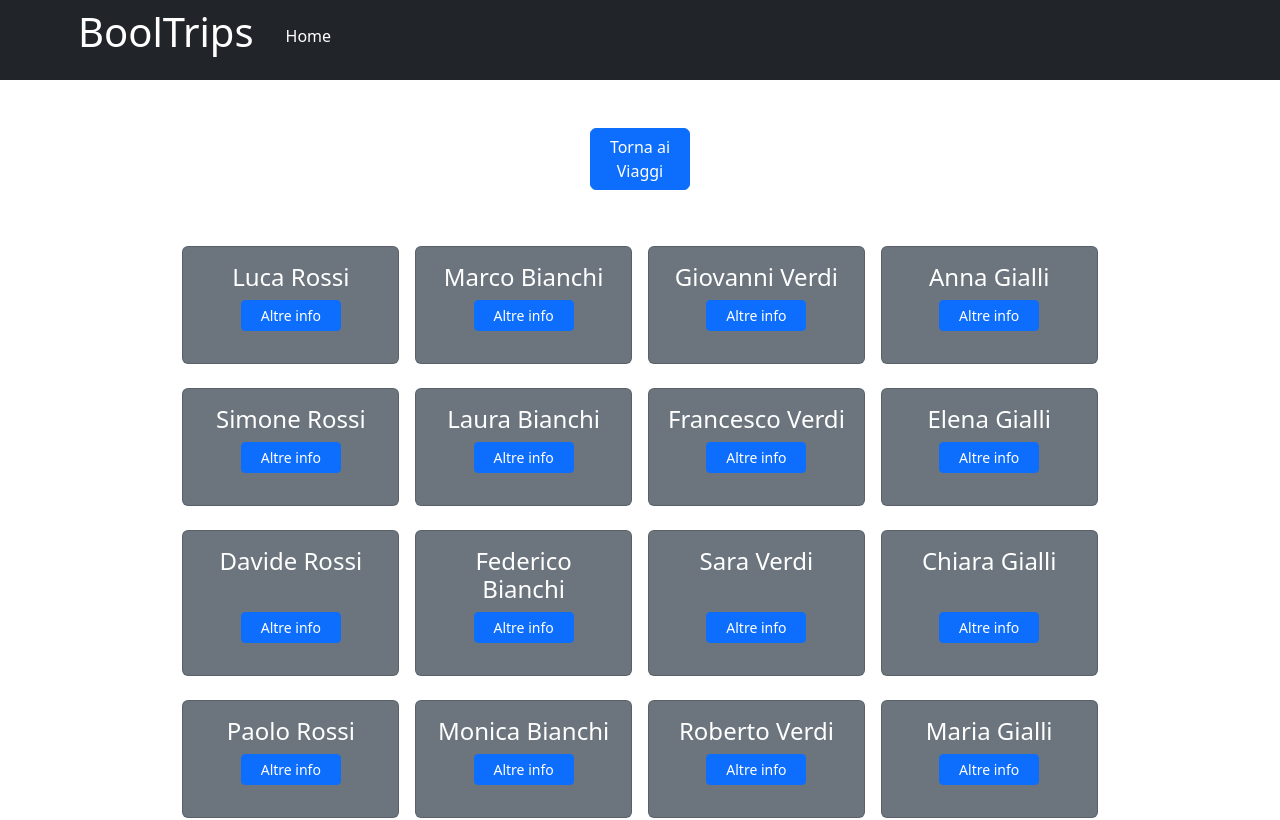
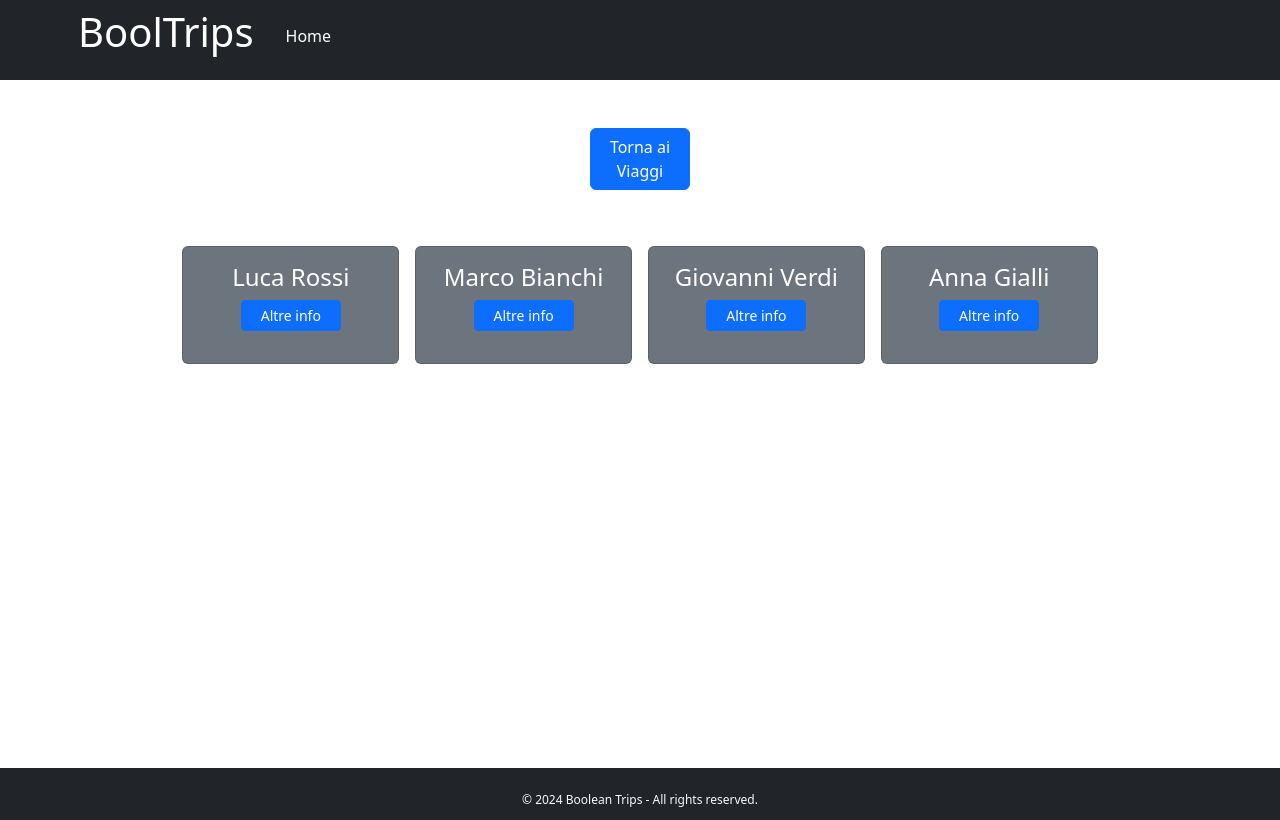
Before and after one commit to massimopallera/goloso-progetto-incredibile, a React (Vite) app: page /trips/V001 in a window 1280 px wide. Shown: the top 820 px of the page. Built offline with nearby package versions, Linux system fonts and the light colour scheme.

Commit message:
add filtred client

```diff
--- a/src/pages/SingleTrip.jsx
+++ b/src/pages/SingleTrip.jsx
@@ -15,11 +15,12 @@ const initial = {
 
 export default function SingleTrip() {
     const { id } = useParams()
+    const [client, setClient] = useState(initial)
+
     // const navigate = useNavigate()
 
-
-
-    const [client, setClient] = useState(initial)
+    // filtred client
+    const filtredClient = visitatori.filter(element => element.codiceViaggio.toLowerCase() === id.toLowerCase());
 
     function handleOverlay(id) {
         const overlayEl = document.querySelector('#overlay')
@@ -31,7 +32,6 @@ export default function SingleTrip() {
         setClient(findClient)
 
     }
-
 
     function closeOverlay() {
 
@@ -47,8 +47,7 @@ export default function SingleTrip() {
                 </NavLink>
             </div>
 
-            <div className="">
-
+            {/* overlay */}
             <div id='overlay' className="d-none">
                 <div className="singleClient cardOverlay"
                     style=
@@ -64,11 +63,12 @@ export default function SingleTrip() {
                     <button onClick={closeOverlay} className="btn btn-dark ">Indietro</button>
                 </div>
             </div>
-            </div >
 
+            {/* clients */}
             <div className="container">
                 <div className="row row-cols-1 row-cols-sm-3 row-cols-md-5 flex-wrap gap-3 justify-content-center m-3">
-                    {visitatori.map(visitatore => (
+
+                    {filtredClient.map(visitatore => (
                         <div className="card col g-2 p-3 d-flex align-middle justify-content-between bg-secondary text-white" key={visitatore.id}>
                             <h4 className="text-center ">{visitatore.nome} {visitatore.cognome}</h4>
                             <div className="d-flex justify-content-center">
@@ -79,8 +79,6 @@ export default function SingleTrip() {
 
                 </div>
             </div>
-
         </>
-
     )
 }
```
Lines whose indentation alone changed are shown as unchanged.
